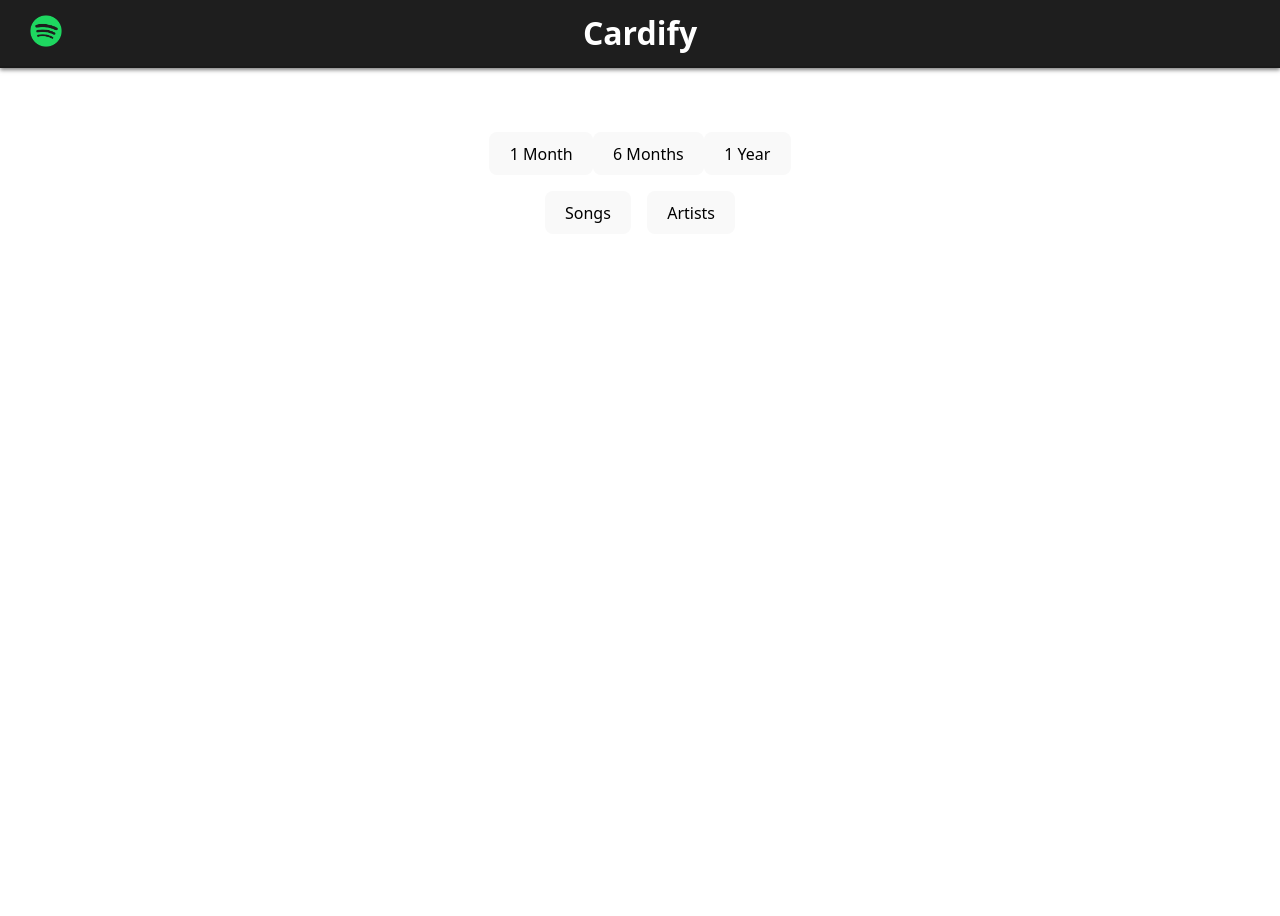
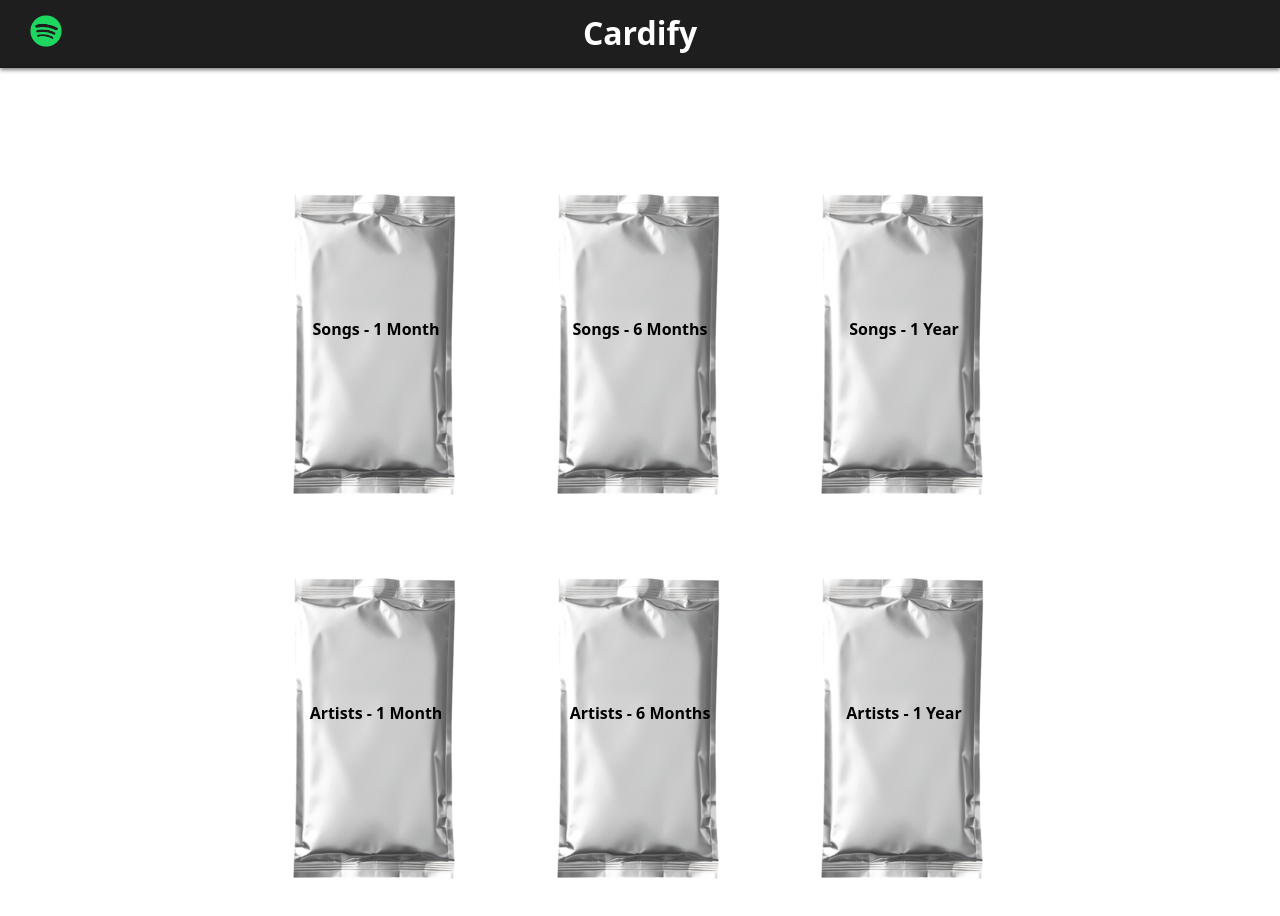
Before and after one commit to nokk3n-dev/Cardify, a React (Create React App) app in the folder cardify/: page / in a window 1280 px wide. Shown: the top 916 px of the page. Before the commit the page ends 800 px from the top, so only its background shows below. Built offline with nearby package versions, Linux system fonts and the light colour scheme; sample sign-in values are in the browser's storage.

Commit message:
Added better looking pack selector

```diff
--- a/cardify/src/App.css
+++ b/cardify/src/App.css
@@ -43,6 +43,7 @@
   display: flex;
   flex-direction: column;
   justify-content: center;
+  align-items: center;
   padding: 32px 0;
   cursor: pointer;
 }
@@ -192,3 +193,58 @@
   gap: 12px;
   justify-content: center;
 }
+
+/* Pack Selector */
+.pack-selector {
+  display: flex;
+  flex-wrap: wrap;
+  justify-content: center;
+  align-items: center;
+  gap: 24px;
+
+  width: 100%;
+  max-width: calc(3 * 300px + 2 * 24px);
+  margin: 2rem 0;
+}
+
+/* reset all built‑in button “chrome” */
+.pack-btn-img {
+  background: none;
+  border: none;
+  padding: 0;
+  cursor: pointer;
+  position: relative;
+  width: 240px;
+  height: 360px;
+}
+
+/* fill the entire area with your pack art */
+.pack-img-only {
+  display: block;
+  width: 100%;
+  height: 100%;
+  object-fit: cover;
+  transition: transform 0.2s ease, box-shadow 0.2s ease;
+  transform-origin: center center;
+}
+
+/* optional: overlay text on top of image */
+.pack-label {
+  position: absolute;
+  width: 100%;
+  left: 0;
+  bottom: 50%;
+  text-align: center;
+  padding: 4px 0;
+  font-weight: bold;
+  color: #000;
+  pointer-events: none;
+  transform: scale(1);
+  transition: transform 0.2s ease, box-shadow 0.2s ease;
+  transform-origin: center center;
+}
+
+.pack-btn-img:hover .pack-img-only,
+.pack-btn-img:hover .pack-label {
+  transform: scale(1.05);
+}
--- a/cardify/src/App.js
+++ b/cardify/src/App.js
@@ -12,30 +12,31 @@
 const SCOPES = ['user-top-read'];
 
 // UI Options & Helpers
-const options = ['Songs', 'Artists'];
-const timeOptions = ['1 Month', '6 Months', '1 Year'];
+const packs = [
+  { label: 'Songs - 1 Month',     type: 'Songs',    time: '1 Month' },
+  { label: 'Songs - 6 Months',    type: 'Songs',    time: '6 Months' },
+  { label: 'Songs - 1 Year',      type: 'Songs',    time: '1 Year' },
+  { label: 'Artists - 1 Month',   type: 'Artists',  time: '1 Month' },
+  { label: 'Artists - 6 Months',  type: 'Artists',  time: '6 Months' },
+  { label: 'Artists - 1 Year',    type: 'Artists',  time: '1 Year' },
+];
 const timeMap = {
   '1 Month': 'short_term',
   '6 Months': 'medium_term',
   '1 Year': 'long_term'
 };
-//const singularMap = {
-//  Songs: 'Song',
-//  Artists: 'Artist'
-//};
 
 function App() {
   // Authorization & Data State
-  const [token, setToken] = useState(null);
-  const [topSongs, setTopSongs] = useState([]);
+  const [token, setToken]           = useState(null);
+  const [topSongs, setTopSongs]     = useState([]);
   const [topArtists, setTopArtists] = useState([]);
 
   // UI Flow State
   const [selection, setSelection] = useState(null);
-  const [stage, setStage] = useState(0);
-  const [timeRange, setTimeRange] = useState(timeOptions[0]);
-  //const [lockedTimeRange, setLockedTimeRange] = useState(timeOptions[0]);
-  const [loading, setLoading] = useState(false);
+  const [timeRange, setTimeRange] = useState(null);
+  const [stage, setStage]         = useState(0);
+  const [loading, setLoading]     = useState(false);
 
   // For Viewing Cards
   const [selectedCard, setSelectedCard] = useState(null);
@@ -115,22 +116,15 @@
 
 
   // UI Handlers
-  const handleOptionsClick = option => {
-    setSelection(option);
+  const handlePackClick = ({ type, time }) => {
+    setSelection(type);
+    setTimeRange(time);
     setStage(1);
-    //setLockedTimeRange(timeRange);
-    fetchItems(option, timeMap[timeRange]);
+    fetchItems(type, timeMap[time]);
   };
 
   const handleProgressClick = () => {
     setStage(prev => (prev < 5 ? prev + 1 : 6));
-  };
-
-  const handleSwitchClick = option => {
-    setSelection(option);
-    setStage(1);
-    //setLockedTimeRange(timeRange);
-    fetchItems(option, timeMap[timeRange]);
   };
 
   // Save as png handler
@@ -159,27 +153,21 @@
     });
   };
 
-  const renderTimeSelector = () => (
-    <div className="time-selector">
-      {timeOptions.map(t => (
-        <button
-          key={t}
-          onClick={() => setTimeRange(t)}
-          className={timeRange === t ? 'active' : ''}
-        >
-          {t}
-        </button>
-      ))}
-    </div>
-  );
-
   const renderStartScreen = () => (
     <div className="content">
-      {renderTimeSelector()}
-      <div className="button-group">
-        {options.map(opt => (
-          <button key={opt} onClick={() => handleOptionsClick(opt)}>
-            {opt}
+      <div className="pack-selector">
+        {packs.map(p => (
+          <button
+            key={p.label}
+            className="pack-btn-img"
+            onClick={() => handlePackClick(p)}
+          >
+            <img
+              src='/blank-pack.png'
+              alt={p.label}
+              className='pack-img-only'
+            />
+            <span className="pack-label">{p.label}</span>
           </button>
         ))}
       </div>
@@ -389,13 +377,20 @@
           </div>
         )}
 
-        {renderTimeSelector()}
+        {/* Start Over */}
         <div className="button-group">
-          {options.map(opt => (
-            <button key={opt} onClick={() => handleSwitchClick(opt)}>
-              {opt}
-            </button>
-          ))}
+          <button
+            onClick={() => {
+              setSelection(null);
+              setTimeRange(null);
+              setStage(0);
+              setTopArtists([]);
+              setTopSongs([]);
+              setSelectedCard(null);
+            }}
+          >
+            Open Another Pack
+          </button>
         </div>
       </div>
     );
```
Also changed, not shown: cardify/public/blank-pack.png (added).
